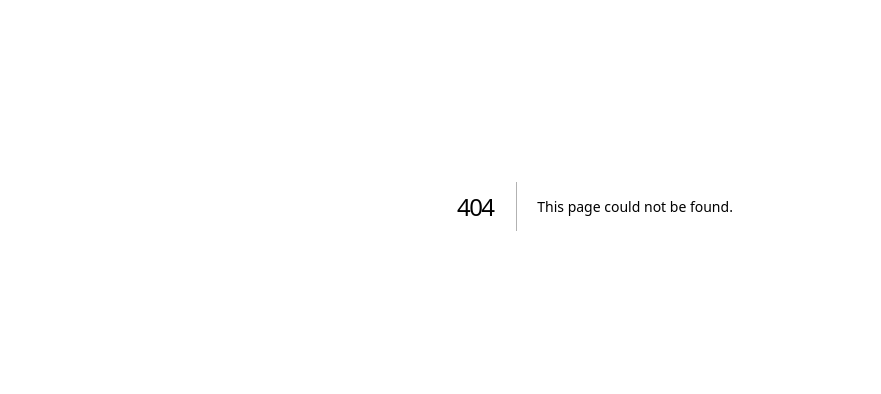
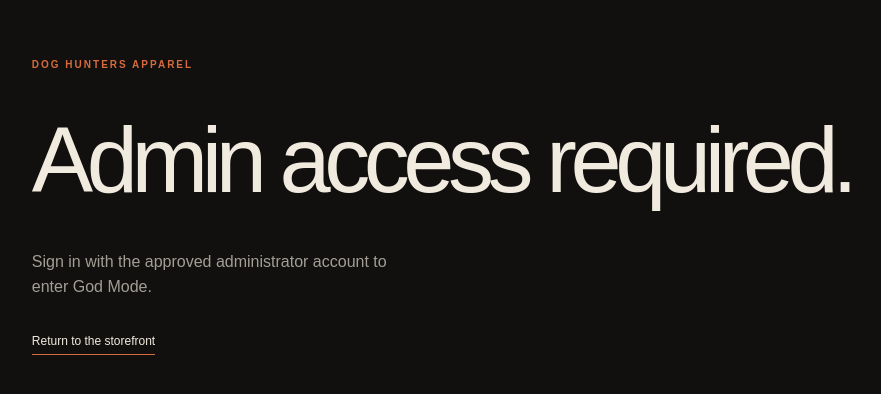
Before and after one commit to CJPCJP1973/printify-sync, a Next.js app: page /admin in a window 1280 px wide. Before the commit this address had no page. Shown: the part 194-588 px from the top of the page, without its empty margins (45-926 px from the left). Built offline with nearby package versions, Linux system fonts and the light colour scheme; no server answers.

Commit message:
Add protected God Mode admin page

```diff
--- /dev/null
+++ b/app/admin/page.tsx
@@ -0,0 +1,55 @@
+import Link from 'next/link'
+import { getAdminOnly } from '@/lib/supabase/server'
+
+export default async function AdminPage() {
+  const user = await getAdminOnly()
+
+  if (!user) {
+    return (
+      <main className="admin-shell admin-denied">
+        <p className="admin-kicker">Dog Hunters Apparel</p>
+        <h1>Admin access required.</h1>
+        <p>Sign in with the approved administrator account to enter God Mode.</p>
+        <Link className="admin-link" href="/">Return to the storefront</Link>
+      </main>
+    )
+  }
+
+  return (
+    <main className="admin-shell">
+      <header className="admin-header">
+        <Link className="admin-brand" href="/">DH / Admin</Link>
+        <span className="admin-badge">God Mode</span>
+      </header>
+
+      <section className="admin-hero" aria-labelledby="admin-title">
+        <p className="admin-kicker">Private control room</p>
+        <h1 id="admin-title">Welcome to<br /><em>God Mode.</em></h1>
+        <p>Signed in as <strong>{user.email}</strong>. This protected space is ready for store controls, orders, and content management.</p>
+      </section>
+
+      <section className="admin-grid" aria-label="Admin controls">
+        <article className="admin-card admin-card-live">
+          <span className="admin-card-label">Store status</span>
+          <strong>Live</strong>
+          <span>Printify pop-up connected</span>
+        </article>
+        <article className="admin-card">
+          <span className="admin-card-label">Access level</span>
+          <strong>Owner</strong>
+          <span>Full administrative access</span>
+        </article>
+        <article className="admin-card">
+          <span className="admin-card-label">Next control</span>
+          <strong>Orders</strong>
+          <span>Connect order management when ready</span>
+        </article>
+      </section>
+
+      <footer className="admin-footer">
+        <Link className="admin-link" href="/">View storefront</Link>
+        <span>Authenticated session required</span>
+      </footer>
+    </main>
+  )
+}
--- a/app/globals.css
+++ b/app/globals.css
@@ -180,4 +180,25 @@ h1 em { color: var(--orange); font-family: Georgia, serif; font-weight: 400; let
 .shop-button span { font-size: 20px; line-height: .5; }
 .shop-button:hover { transform: translateY(-3px); background: #fffaf0; }
 .site-footer { padding-top: 24px; border-top: 1px solid rgba(241,235,223,.18); color: rgba(241,235,223,.5); font-size: 10px; letter-spacing: .12em; text-transform: uppercase; }
+.admin-shell { min-height: 100svh; display: flex; flex-direction: column; gap: 32px; padding: 28px clamp(24px, 6vw, 92px); background: #11100e; color: var(--cream); font-family: Arial, Helvetica, sans-serif; }
+.admin-header, .admin-footer { display: flex; align-items: center; justify-content: space-between; gap: 20px; }
+.admin-brand, .admin-link { color: var(--cream); text-decoration: none; }
+.admin-brand { font-size: 12px; font-weight: 700; letter-spacing: .14em; text-transform: uppercase; }
+.admin-link { display: inline-block; border-bottom: 1px solid var(--orange); padding-bottom: 4px; font-size: 12px; }
+.admin-badge { padding: 8px 12px; border: 1px solid rgba(214,107,61,.6); color: var(--orange); font-size: 10px; font-weight: 700; letter-spacing: .16em; text-transform: uppercase; }
+.admin-hero { max-width: 720px; margin: auto 0 20px; }
+.admin-kicker, .admin-card-label { color: var(--orange); font-size: 10px; font-weight: 700; letter-spacing: .2em; text-transform: uppercase; }
+.admin-hero h1 { margin: 18px 0; }
+.admin-hero h1 em { color: var(--orange); }
+.admin-hero p:not(.admin-kicker), .admin-card span:last-child { color: rgba(241,235,223,.65); font-size: 14px; line-height: 1.6; }
+.admin-hero strong { color: var(--cream); font-weight: 500; }
+.admin-grid { display: grid; grid-template-columns: repeat(3, minmax(0, 1fr)); gap: 12px; }
+.admin-card { display: flex; min-height: 130px; flex-direction: column; justify-content: space-between; gap: 8px; padding: 18px; border: 1px solid rgba(241,235,223,.16); background: rgba(241,235,223,.04); }
+.admin-card strong { font-size: 28px; font-weight: 500; letter-spacing: -.04em; }
+.admin-card-live { border-color: rgba(214,107,61,.5); }
+.admin-footer { margin-top: auto; padding-top: 20px; border-top: 1px solid rgba(241,235,223,.16); color: rgba(241,235,223,.45); font-size: 10px; letter-spacing: .12em; text-transform: uppercase; }
+.admin-denied { justify-content: center; align-items: flex-start; }
+.admin-denied h1 { margin: 16px 0; font-size: clamp(46px, 8vw, 92px); }
+.admin-denied p:not(.admin-kicker) { max-width: 390px; color: rgba(241,235,223,.65); line-height: 1.6; }
+@media (max-width: 640px) { .admin-grid { grid-template-columns: 1fr; } .admin-footer { align-items: flex-start; flex-direction: column; } }
 @media (max-width: 520px) { .status { display: none; } .site-footer { gap: 16px; flex-direction: column; align-items: flex-start; } }
```
